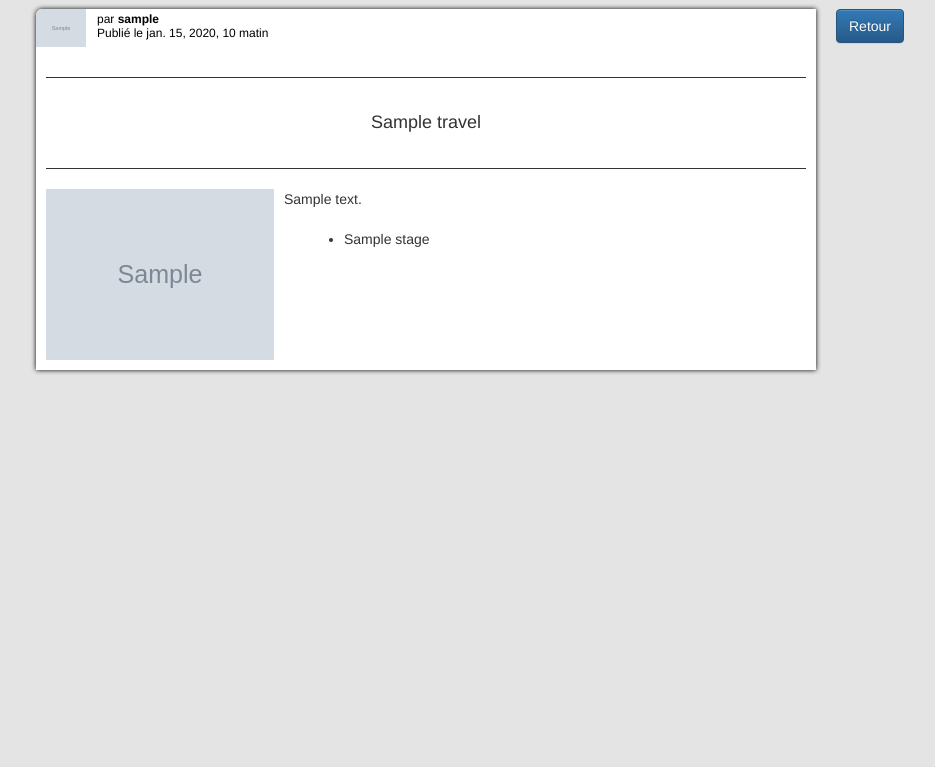
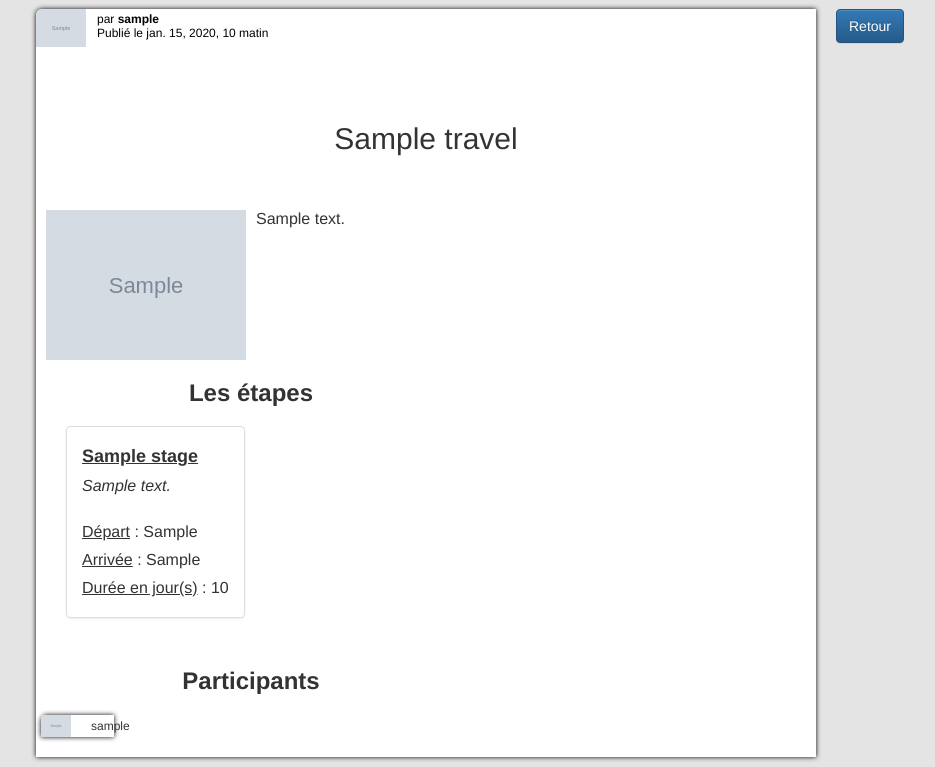
Before and after one commit to julien-monniot/PaaS-Website, a Django app: page /travel/1/ in a window 1280 px wide. Shown: the part 51-818 px from the top of the page, without its empty margins (29-964 px from the left). Before the commit the page ends 425 px from the top, so only its background shows below. Run offline with Django 3.2, Linux system fonts and the light colour scheme; a user stored in the database is signed in; tables that the repository leaves empty hold one stand-in row (values such as "Sample post"); grey boxes marked "Sample" are stand-in pictures; some libraries are stand-ins or nearby versions.

Commit message:
travel_details++

```diff
--- a/templates/base.html
+++ b/templates/base.html
@@ -1,6 +1,8 @@
 {% load staticfiles %}
 <html>
     <head>
+        <meta http-equiv="X-UA-Compatible" content="IE=edge">
+        <meta name="viewport" content="width=device-width, initial-scale=1">
         <title>WUP</title>
         <script src="https://ajax.googleapis.com/ajax/libs/jquery/1.11.1/jquery.min.js"></script>
         <link rel="stylesheet" href="https://maxcdn.bootstrapcdn.com/bootstrap/3.3.6/css/bootstrap.min.css">
--- a/travel/templates/travel/travel_detail.html
+++ b/travel/templates/travel/travel_detail.html
@@ -26,22 +26,61 @@
                 </table>
               </div>
             <div class="row publication-content">
-              <div class="publication-content-title publication-content-detailed"> <h4>{{ travel.title }}</h4></div>
-
+              <div class="publication-content-title publication-content-detailed"> <h2>{{ travel.title }}</h2></div>
+              <table>
+                <tr>
+                  <td>
                     <div>
                       <img class="publication-content-image"  src="{{ travel.image.url }}" />
                       <p class="publication-content-text"> {{ travel.description }}</p>
                     </div>
-
+                  </td>
+                </tr>
+                <tr>
+                  <td>
+                    <div>
+                     <h3 class="details"><b>Les étapes</b></h3>
                      <div class="publication-stages">
-               	<ul>
-
+                     	<ul class="list-group">
                				  {% for stage in stages %}
-               			<li>{{ stage.title }}</li>
+                       			<li class="list-group-item add-vertical-space">
+                              <p><h4><b><u class="add-vertical-space">{{ stage.title }}</u></b></h4></p>
+                              <p><i>{{ stage.description }}</i></p>
+                              </br>
+                              <p><u>Départ</u> : {{ stage.point_of_departure }}</p>
+                              <p><u>Arrivée</u> : {{ stage.point_of_arrival }}</p>
+                              <p><u>Durée en jour(s)</u> : {{ stage.duration }}</p>
+                            </li>
                   			{% endfor %}
                      	</ul>
                      </div>
-
+                    </div>
+                  </td>
+                </tr>
+                 <tr>
+                  <td>
+                    <div class="participants">
+                       <h3 class="details"><b>Participants</b></h3>
+                       <div class="row">
+                          {% for participant in participants %}
+                              <div class="col-lg-2">
+                                <table>
+                                  <tr>
+                                    <td>
+                                      <img class="publication-participant-logo " src="{{ travel.author.image.url }}">
+                                    </td>
+                                    <td>
+                                      <div class="publication-participant-name ">{{ travel.author.user.username }}</b><br/></div><!---->
+                                    </td>
+                                  </tr>
+                                </table>
+                              </div>
+                          {% endfor %}
+                       </div>
+                    </div>
+                  </td>
+                </tr>
+              </table>
             </div>
           </div>
       </div>
--- a/travel/views.py
+++ b/travel/views.py
@@ -12,7 +12,8 @@ def travel_list(request):
 def travel_detail(request, pk):
     travel = get_object_or_404(Travel, pk=pk)
     stages = Stage.objects.filter(travel=travel.id)
-    return render(request, 'travel/travel_detail.html', {'travel': travel, 'stages':stages})
+    participants = travel.participants.all()
+    return render(request, 'travel/travel_detail.html', {'travel': travel, 'stages':stages, 'participants':participants})
 
 @login_required
 def create_travel(request):
--- a/wup/static/css/global.css
+++ b/wup/static/css/global.css
@@ -77,16 +77,16 @@ body {
 }
 
 .publication-content-detailed {
-  font-size: 18px;
+  font-size: 30px;
   text-align: center;
-  font-size: 24;
-  border-top: solid 1px;
+ /* border-top: solid 1px;*/
   padding-top: 25px;
   margin-top: 20px;
-  border-bottom: solid 1px;
-  border-bottom-width: 80%;
+  /*border-bottom: solid 1px;
+  border-bottom-width: 80%;*/
   margin-bottom: 20px;
   padding-bottom: 25px;
+
 }
 
 
@@ -101,6 +101,18 @@ body {
   min-width: 200px;
   float: left;
   margin-right: 10px;
+}
+
+.publication-participant-logo
+{
+  width: 30px;
+  padding: 0px;
+}
+.publication-participant-name
+{
+  font-size: 12px;
+  text-align: center;
+  padding-left: 20px;
 }
 .publication-stages{
   margin: 10px;
@@ -118,8 +130,19 @@ body {
 h1{
   margin-bottom: 50px;
 }
-
+.details{
+  text-align: center;
+}
 .return-back{
   width: 100px;
   text-align: center;
 }
+.add-vertical-space{
+  margin-bottom:10px;
+}
+.participants {
+}
+.participants [class*="col-"]{
+ padding-left: 0px;
+ padding-right: 0px;
+}
```
Lines whose indentation alone changed are shown as unchanged.
